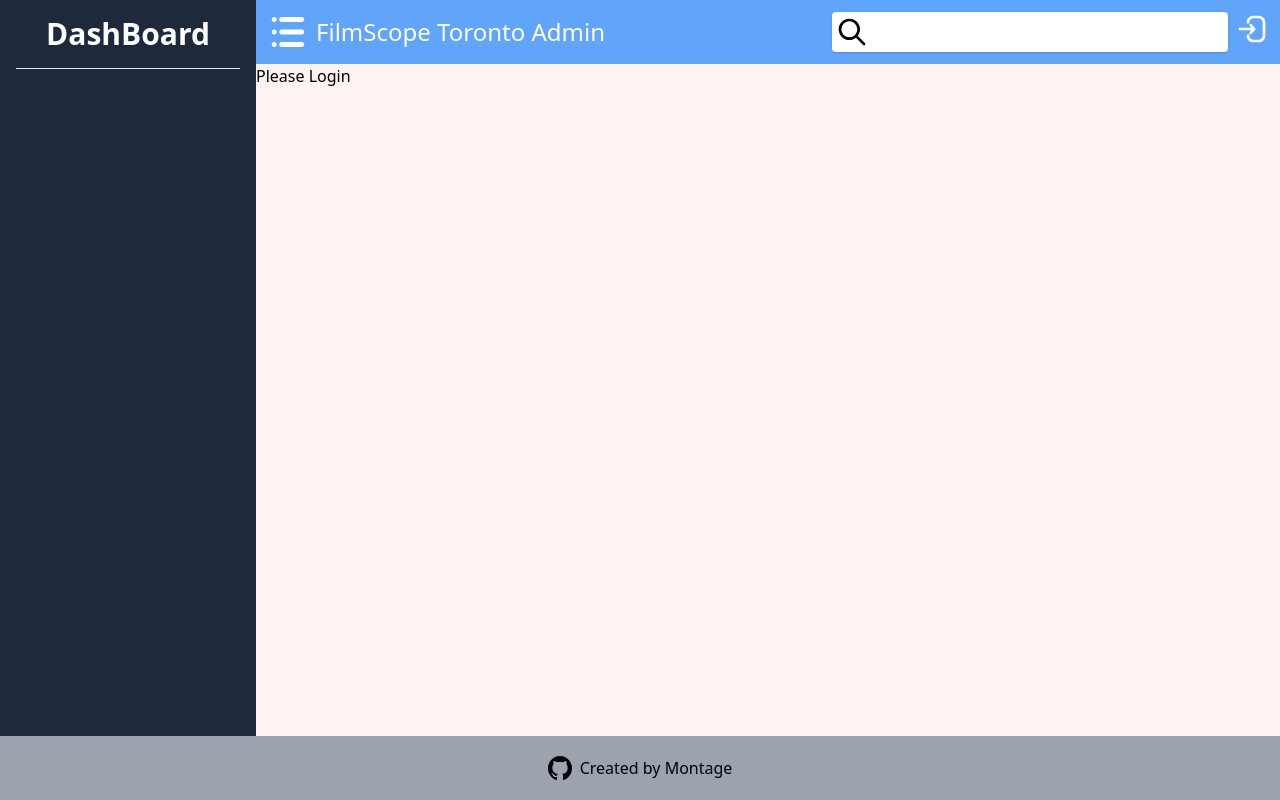
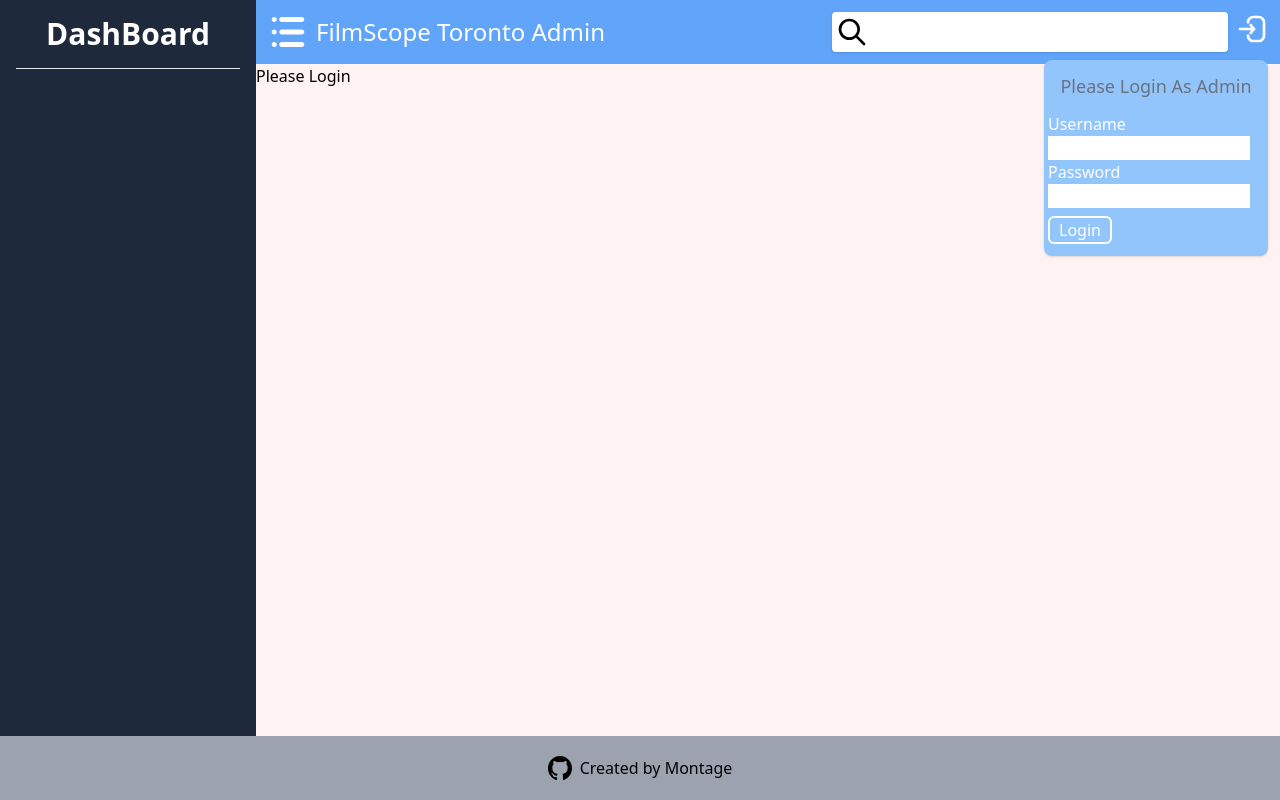
Before and after one commit to montage0921/Full_Stack_FilmScope_Toronto, a React (Vite) app in the folder frontend-admin/: page / in a window 1280 px wide. Built offline with nearby package versions, Linux system fonts and the light colour scheme.

Commit message:
now after login the login form will be correctly closed

```diff
--- a/frontend-admin/src/containers/LoginContainer.jsx
+++ b/frontend-admin/src/containers/LoginContainer.jsx
@@ -1,12 +1,18 @@
-import { useContext } from "react";
+import { useContext, useEffect } from "react";
 import LoginIcon from "../components/icons/LoginIcon";
 import LoginForm from "../components/LoginForm";
 import { LoginContext } from "../App";
 import LogoutForm from "../components/LogoutForm";
 import { LoginStatus } from "../utils/loginstatus";
 
-function LoginContainer({ clickLoginDropDown, setClickLoginDropDown }) {
-  const { loginStatus } = useContext(LoginContext);
+function LoginContainer() {
+  const { loginStatus, clickLoginDropDown, setClickLoginDropDown } =
+    useContext(LoginContext);
+
+  useEffect(() => {
+    setClickLoginDropDown(!clickLoginDropDown);
+  }, [loginStatus]);
+
   return (
     <div>
       <button
--- a/frontend-admin/src/containers/NavBar.jsx
+++ b/frontend-admin/src/containers/NavBar.jsx
@@ -1,10 +1,15 @@
-import React, { useState } from "react";
+import React, { useContext, useState } from "react";
 import BarIcon from "../components/icons/BarIcon";
 import SearchIcons from "../components/icons/SearchIcons";
 import LoginContainer from "./LoginContainer";
+import { LoginContext, SearchContext } from "../App";
 
 function NavBar() {
-  const [clickLoginDropDown, setClickLoginDropDown] = useState(false);
+  const { query, setQuery } = useContext(SearchContext);
+
+  const handleSearch = (e) => {
+    setQuery(e.target.value);
+  };
 
   return (
     <>
@@ -19,18 +24,15 @@ function NavBar() {
 
         <div className="relative flex gap-2 items-center">
           <span className="absolute left-1 top-1">
-            <button>
-              <SearchIcons></SearchIcons>
-            </button>
+            <SearchIcons></SearchIcons>
           </span>
           <input
             className="w-full px4 py-1 pl-12 rounded shadow outline-none text-black"
+            value={query}
+            onChange={handleSearch}
             type="text"
           />
-          <LoginContainer
-            clickLoginDropDown={clickLoginDropDown}
-            setClickLoginDropDown={setClickLoginDropDown}
-          ></LoginContainer>
+          <LoginContainer></LoginContainer>
         </div>
       </nav>
     </>
```
